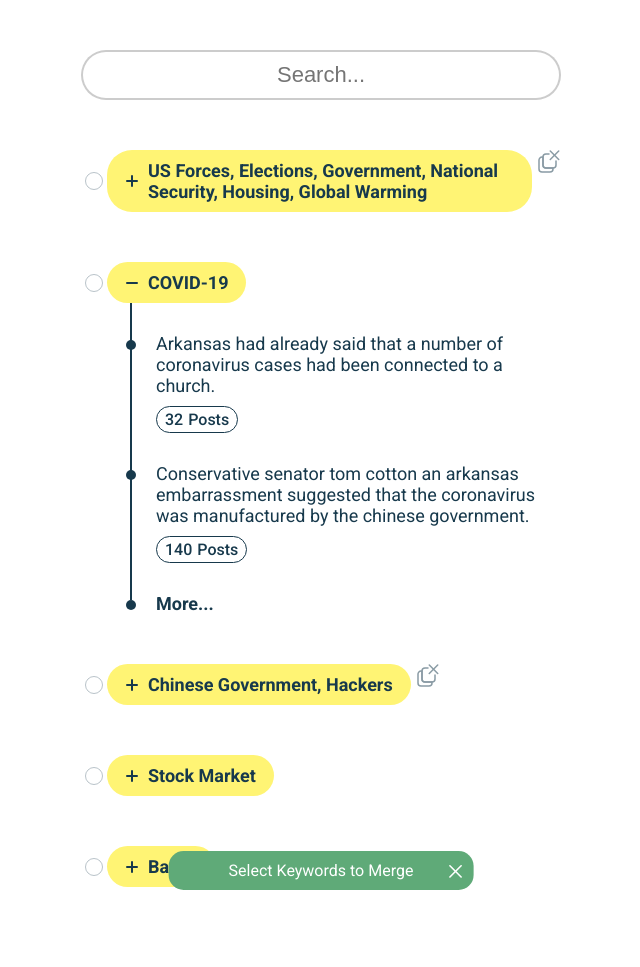
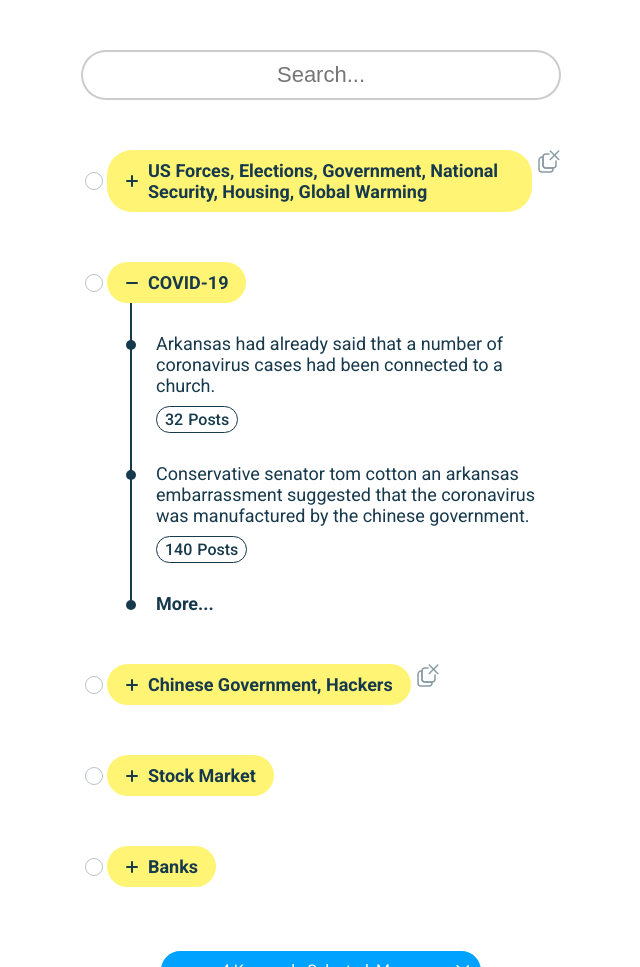
Before and after one commit to haydex/narrative-analysis, a plain HTML site: page index.html in a window 1280 px wide. Shown: the whole page, without its empty margins (319-959 px from the left). Drawn offline with Linux system fonts and the light colour scheme.

Commit message:
Merge V4

```diff
--- a/assets/presentation/index.css
+++ b/assets/presentation/index.css
@@ -718,11 +718,11 @@ ul#narrativeTree li.level ul.narratives li.narrative.open div.bottomSection div.
 section#notifications {
 
     position: fixed;
-    bottom: -100px;
-    background-color: var(--greenish);
+    bottom: -200px;
+    background-color: var(--blue);
     color: var(--whitish);
     text-align: center;
-    border-radius: var(--radius15);
+    border-radius: var(--radius25);
     left: 50%;
     transform: translate(-50%);
     margin: 10px 0px;
--- a/index.html
+++ b/index.html
@@ -1803,7 +1803,7 @@
         <section id="notifications">
             <button id="closeButton" title="Close"></button>
             <div id="selectMessage" class="bottomMessage">
-                <p>Select Keywords to Merge</p>
+                <p>4 Keywords Selected, Merge</p>
             </div>
             <div id="mergeMessage" class="bottomMessage">
                 <p><span id="counter">4</span> keywords selected</p>
```
